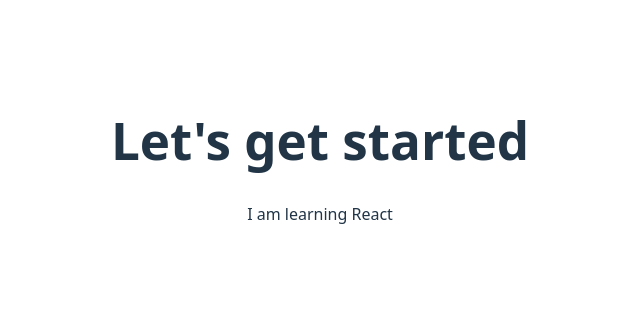
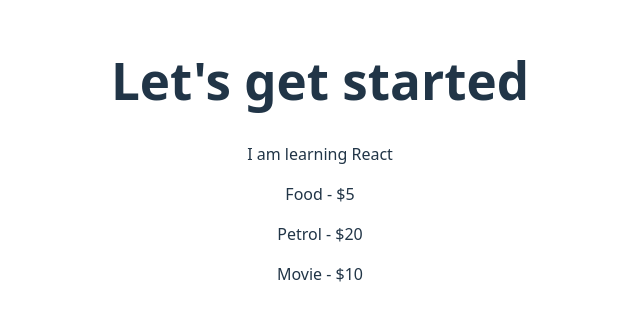
Before and after one commit to Saurabh-yadav07/React-project1, a React (Vite) app: page / in a window 1280 px wide. Shown: the part 240-560 px from the top of the page, without its empty margins (320-960 px from the left). Built offline with nearby package versions, Linux system fonts and the light colour scheme.

Commit message:
made custom function component

```diff
--- a/src/App.jsx
+++ b/src/App.jsx
@@ -1,6 +1,7 @@
 import { useState } from 'react'
 
 import './App.css'
+import ExpenseItem from './custom components/ExpenseItem'
 
 function App() {
 
@@ -9,6 +10,7 @@
     <>
      <h1>Let's get started</h1>
      <p>I am learning React</p>
+     <ExpenseItem></ExpenseItem>
     </>
   )
 }
--- /dev/null
+++ b/src/custom components/ExpenseItem.jsx
@@ -0,0 +1,7 @@
+export default function ExpenseItem(){
+    return (<>
+    <p>Food - $5</p>
+    <p>Petrol - $20</p>
+    <p>Movie - $10</p>
+    </>)
+}
```
